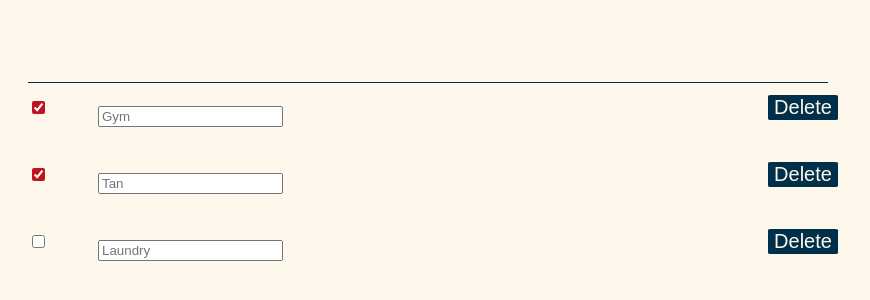
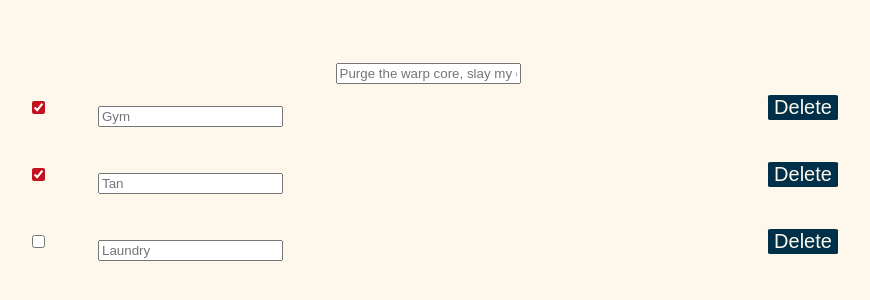
Before and after one commit to richardltyler/Todo, a React (Vite) app: page / in a window 1280 px wide. Shown: the part 238-538 px from the top of the page, without its empty margins (212-1082 px from the left). Built offline with nearby package versions, Linux system fonts and the light colour scheme.

Commit message:
Install update functionality

```diff
--- a/src/components/App.tsx
+++ b/src/components/App.tsx
@@ -1,6 +1,6 @@
 import { useContext, useEffect, useRef, useState } from "react";
-import { ActionTypes, AppContext } from "../context.tsx";
 import TaskList from "./TaskList.tsx";
+import NewTask from "./NewTask.tsx";
 
 export type Todo = {
   id: number;
@@ -16,7 +16,6 @@ export type Data = {
 
 function App() {
   const inputRef = useRef<HTMLInputElement | null>(null);
-  const { state, dispatch } = useContext(AppContext);
   const [todos, setTodos] = useState<Todo[] | []>([]);
   const [newTodo, setNewTodo] = useState({
     id: 0,
@@ -24,36 +23,10 @@ function App() {
     isComplete: false,
   });
 
-  useEffect(() => {
-    // console.log(state);
-    // dispatch({ type: ActionTypes.Create, payload: newTodo });
-  }, [todos]);
-
   return (
     <div className='App' data-testid='App'>
-      <form
-        onSubmit={(e) => {
-          e.preventDefault();
-
-          dispatch({ type: ActionTypes.Create, payload: newTodo });
-
-          setTodos([
-            newTodo,
-            ...todos.filter((todo) => !todo.isComplete),
-            ...todos.filter((todo) => !!todo.isComplete),
-          ]);
-        }}
-        onKeyDown={() => {
-          setNewTodo({
-            ...newTodo,
-            task: inputRef?.current?.value || "",
-            isComplete: false,
-          });
-        }}
-      >
-        <input className='form-input' type='text' ref={inputRef}></input>
-      </form>
-      <TaskList todos={todos} setTodos={setTodos} />
+      <NewTask />
+      <TaskList />
     </div>
   );
 }
--- /dev/null
+++ b/src/components/NewTask.tsx
@@ -0,0 +1,50 @@
+import React, { ReactElement, useContext, useRef, useState } from "react";
+import { ActionTypes, AppContext } from "../context";
+import { Todo } from "./App";
+
+type Props = {};
+
+const emptyTodo: Todo = {
+  id: Math.floor(Math.random() * 1000) + 1,
+  task: "",
+  isComplete: false,
+};
+
+export default function NewTask({}: Props): ReactElement {
+  const [newTodo, setNewTodo] = useState(emptyTodo);
+  const { state, dispatch } = useContext(AppContext);
+  const inputRef = useRef<HTMLInputElement | null>(null);
+
+  const handleSubmit = (event: React.FormEvent<HTMLFormElement>) => {
+    event.preventDefault();
+
+    if (inputRef.current) {
+      inputRef.current.value = "";
+    }
+
+    dispatch({ type: ActionTypes.Create, payload: newTodo });
+    setNewTodo({ ...emptyTodo, id: Math.floor(Math.random() * 1000) + 1 });
+  };
+
+  return (
+    <div className='NewTask'>
+      <form
+        className='task-form'
+        onSubmit={(event) => handleSubmit(event)}
+        onKeyDown={() => {
+          setNewTodo({
+            ...newTodo,
+            task: inputRef?.current?.value || "",
+          });
+        }}
+      >
+        <input
+          className='form-input'
+          type='text'
+          ref={inputRef}
+          placeholder="Purge the warp core, slay my enemies, die a warrior's death, etc."
+        ></input>
+      </form>
+    </div>
+  );
+}
--- a/src/components/Task.tsx
+++ b/src/components/Task.tsx
@@ -4,22 +4,27 @@ import { Todo } from "./App";
 
 type Props = {
   task: Todo;
-  handleComplete: (task: Todo) => void;
-  // handleDelete: (task: Todo) => void;
 };
 
 type DeleteProps = {
   task: Todo;
 };
 
-export default function Task({ task, handleComplete }: Props) {
+export default function Task({ task }: Props) {
   const { state, dispatch } = useContext(AppContext);
 
   const deleteStuff = ({ task }: DeleteProps) => {
-    console.log(task);
+    // console.log(task);
     dispatch({ type: ActionTypes.Delete, payload: task });
   };
 
+  const completeTask = () =>
+    dispatch({
+      type: ActionTypes.Update,
+      payload: { ...task, isComplete: !task.isComplete },
+    });
+
+  // TODO: make this a form to be submitted
   return (
     <div className='Task' data-testid='Task'>
       <div className='checkbox-container'>
@@ -27,12 +32,7 @@ export default function Task({ task, handleComplete }: Props) {
           className='checkbox'
           type='checkbox'
           defaultChecked={task.isComplete}
-          onClick={() =>
-            handleComplete({
-              ...task,
-              isComplete: !task.isComplete,
-            })
-          }
+          onChange={completeTask}
         ></input>
       </div>
       <div className='task-container'>
--- a/src/components/TaskList.tsx
+++ b/src/components/TaskList.tsx
@@ -1,68 +1,16 @@
-import React, { Dispatch, SetStateAction, useContext, useEffect } from "react";
+import React, { useContext } from "react";
 import { AppContext } from "../context";
-import { Data, Todo } from "./App";
 import Task from "./Task";
 
-const dummyTodos: Data = {
-  data: {
-    todos: [
-      { id: 0, task: "Gym", isComplete: true },
-      { id: 1, task: "Tan", isComplete: true },
-      { id: 2, task: "Laundry", isComplete: false },
-    ],
-  },
-};
+type Props = {};
 
-type Props = {
-  todos: Todo[] | [];
-  setTodos: Dispatch<SetStateAction<Todo[] | []>>;
-};
-
-export default function TaskList({ todos, setTodos }: Props) {
+export default function TaskList({}: Props) {
   const { state } = useContext(AppContext);
-
-  const handleClick = (task: Todo) => {
-    const updatedTodos = todos.map((todo) => {
-      if (todo.id === task.id) {
-        todo = task;
-      }
-
-      return todo;
-    });
-
-    setTodos([
-      ...updatedTodos.filter((todo) => !todo.isComplete),
-      ...updatedTodos.filter((todo) => !!todo.isComplete),
-    ]);
-  };
-
-  // const handleDelete = (task: Todo) => {
-  //   const updatedTodos = todos.filter((todo) => todo.id !== task.id);
-
-  //   setTodos([
-  //     ...updatedTodos.filter((todo) => !todo.isComplete),
-  //     ...updatedTodos.filter((todo) => !!todo.isComplete),
-  //   ]);
-  // };
-
-  useEffect(() => {
-    setTodos([
-      ...dummyTodos.data.todos.filter((todo) => !todo.isComplete),
-      ...dummyTodos.data.todos.filter((todo) => !!todo.isComplete),
-    ]);
-  }, []);
 
   return (
     <div className='TaskList' data-testid='TaskList'>
       {state.todos.map((todo) => {
-        return (
-          <Task
-            handleComplete={handleClick}
-            // handleDelete={handleDelete}
-            key={todo.id}
-            task={todo}
-          />
-        );
+        return <Task key={todo.id} task={todo} />;
       })}
     </div>
   );
--- a/src/context.tsx
+++ b/src/context.tsx
@@ -19,13 +19,13 @@ type ActionMap<M extends { [index: string]: any }> = {
 export enum ActionTypes {
   Create = "CREATE_TODO",
   Delete = "DELETE_TODO",
+  Update = "UPDATE_TODO",
 }
-
-// Product
 
 type ActionPayload = {
   [ActionTypes.Create]: Todo;
   [ActionTypes.Delete]: Todo;
+  [ActionTypes.Update]: Todo;
 };
 
 export type TodoActions =
@@ -40,21 +40,40 @@ const initialState = {
 };
 
 const reducer = (state: { todos: Todo[] }, action: TodoActions) => {
+  const sortTasks = (todos: Todo[]) => [
+    ...todos.filter((todo) => !todo.isComplete),
+    ...todos.filter((todo) => !!todo.isComplete),
+  ];
+
   switch (action.type) {
     case ActionTypes.Create:
-      console.log("thang", action.payload);
+      const newTodos = [action.payload, ...state.todos];
+
+      console.log("create thang", newTodos);
       return {
         ...state,
-        todos: [action.payload, ...state.todos],
+        todos: sortTasks(newTodos),
       };
     case ActionTypes.Delete:
-      console.log(
-        "delete thang",
-        state.todos.filter((task) => task.id === action.payload.id)
+      const filtered = state.todos.filter(
+        (task) => task.id !== action.payload.id
       );
+
+      console.log("delete thang", filtered);
       return {
         ...state,
-        todos: state.todos.filter((task) => task.id !== action.payload.id),
+        todos: sortTasks(filtered),
+      };
+    case ActionTypes.Update:
+      const updated = state.todos.map((task) => {
+        console.log(task.id === action.payload.id);
+        return task.id === action.payload.id ? action.payload : task;
+      });
+
+      console.log("update thang", updated);
+      return {
+        ...state,
+        todos: sortTasks(updated),
       };
   }
 };
--- a/src/styles/_app.scss
+++ b/src/styles/_app.scss
@@ -32,23 +32,24 @@ body {
   align-items: center;
 }
 
-form {
-  max-width: 800px;
-  width: 100%;
-  text-align: center;
-}
+// TODO: style newTask
+// form {
+//   max-width: 800px;
+//   width: 100%;
+//   text-align: center;
+// }
 
-.form-input {
-  padding: 0;
-  border-top: none;
-  border-left: none;
-  border-right: none;
-  border-bottom: 1px solid #003049;
-  background: transparent;
-  text-align: center;
-  width: 100%;
+// .form-input {
+//   padding: 0;
+//   border-top: none;
+//   border-left: none;
+//   border-right: none;
+//   border-bottom: 1px solid #003049;
+//   background: transparent;
+//   text-align: center;
+//   width: 100%;
 
-  &:focus {
-    outline: none;
-  }
-}
+//   &:focus {
+//     outline: none;
+//   }
+// }
--- /dev/null
+++ b/src/styles/_newTask.scss
@@ -0,0 +1,5 @@
+// TODO: style newTask
+.NewTask {
+}
+.task-form {
+}
--- a/src/styles/index.scss
+++ b/src/styles/index.scss
@@ -1,4 +1,5 @@
 @import "variables";
 @import "app";
 @import "task";
+@import "newTask";
 @import "taskList";
```
